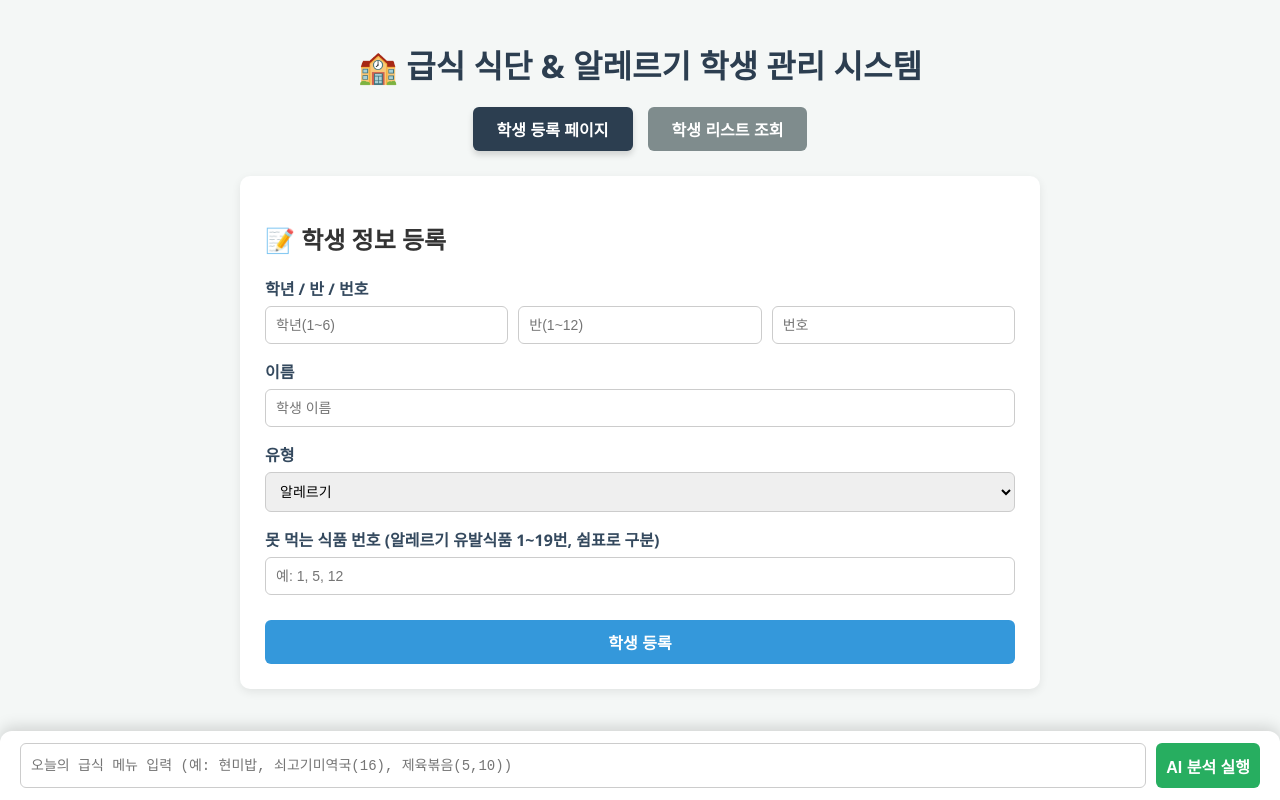
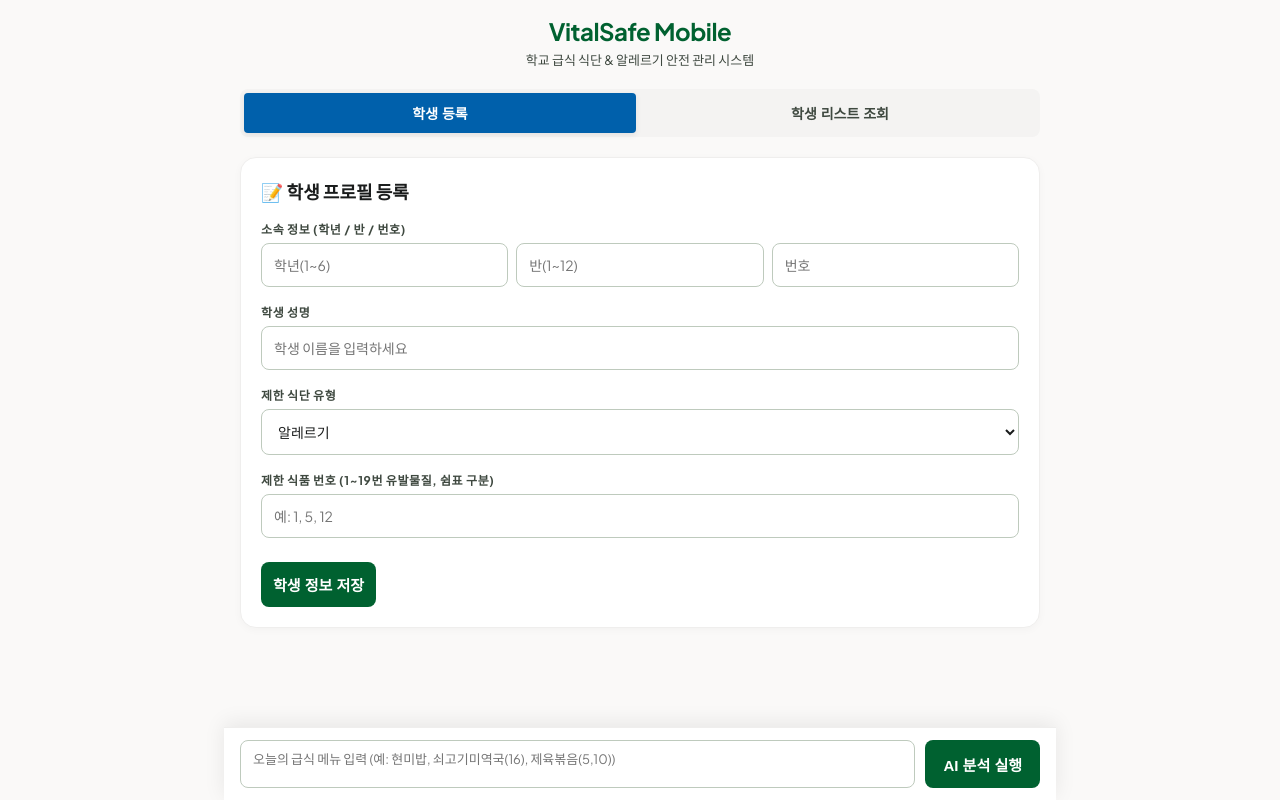
Before and after one commit to wonychoi1118-wq/S.F-, a website: page index.html in a window 1280 px wide. Drawn offline with Linux system fonts and the light colour scheme.

Commit message:
Update index.html

```diff
--- a/index.html
+++ b/index.html
@@ -3,103 +3,326 @@
 <head>
   <meta charset="UTF-8">
   <meta name="viewport" content="width=device-width, initial-scale=1.0">
-  <title>급식 알레르기 학생 관리 앱</title>
+  <title>VitalSafe - 급식 알레르기 학생 관리 앱</title>
+  <link rel="preconnect" href="https://fonts.googleapis.com">
+  <link rel="preconnect" href="https://fonts.gstatic.com" crossorigin>
+  <link href="https://fonts.googleapis.com/css2?family=Plus+Jakarta+Sans:wght@400;500;600;700&display=swap" rel="stylesheet">
+
   <style>
+    :root {
+      --surface: #faf9f8;
+      --surface-container-low: #f4f3f2;
+      --surface-container: #efeeed;
+      --on-surface: #1a1c1c;
+      --on-surface-variant: #3f4940;
+      --outline: #6f7a6f;
+      --outline-variant: #becabd;
+
+      --primary: #006130;
+      --on-primary: #ffffff;
+      --primary-container: #107c41;
+
+      --secondary: #0060ab;
+      --on-secondary: #ffffff;
+
+      --tertiary: #c83600;
+      --tertiary-container: #ffeae4;
+      --on-tertiary-container: #3b0900;
+
+      --error: #ba1a1a;
+      --error-container: #ffdad6;
+      --on-error-container: #410002;
+
+      --radius-sm: 4px;
+      --radius-md: 8px;
+      --radius-lg: 16px;
+      --radius-full: 9999px;
+    }
+
     * { box-sizing: border-box; }
+
     body {
-      font-family: 'Segoe UI', Tahoma, Geneva, Verdana, sans-serif;
+      font-family: 'Plus Jakarta Sans', -apple-system, BlinkMacSystemFont, 'Segoe UI', Roboto, sans-serif;
       margin: 0;
-      padding: 20px;
-      padding-bottom: 90px; /* 하단 플로팅 바 여백 */
-      background-color: #f4f7f6;
-      color: #333;
+      padding: 16px;
+      padding-bottom: 110px; /* 플로팅 바 공간 확보 */
+      background-color: var(--surface);
+      color: var(--on-surface);
+      -webkit-font-smoothing: antialiased;
     }
-    h1 { color: #2c3e50; text-align: center; margin-bottom: 20px; }
 
-    /* 네비게이션 버튼 */
-    .nav-container { display: flex; justify-content: center; gap: 15px; margin-bottom: 25px; }
-    .nav-btn { width: auto; padding: 10px 24px; font-size: 16px; font-weight: bold; background-color: #7f8c8d; color: white; border: none; border-radius: 6px; cursor: pointer; transition: 0.2s; }
-    .nav-btn.active { background-color: #2c3e50; box-shadow: 0 4px 6px rgba(0,0,0,0.15); }
-    .nav-btn:hover { opacity: 0.9; }
+    .app-header {
+      text-align: center;
+      margin-bottom: 20px;
+    }
+    .app-title {
+      font-size: 24px;
+      font-weight: 700;
+      color: var(--primary);
+      margin: 0 0 4px 0;
+      letter-spacing: -0.02em;
+    }
+    .app-subtitle {
+      font-size: 13px;
+      color: var(--on-surface-variant);
+      margin: 0;
+    }
+
+    /* 탭 네비게이션 */
+    .nav-container {
+      display: flex;
+      justify-content: center;
+      gap: 8px;
+      margin-bottom: 20px;
+      background: var(--surface-container-low);
+      padding: 4px;
+      border-radius: var(--radius-md);
+      max-width: 800px;
+      margin-left: auto;
+      margin-right: auto;
+    }
+    .nav-btn {
+      flex: 1;
+      padding: 10px 16px;
+      font-size: 14px;
+      font-weight: 600;
+      background-color: transparent;
+      color: var(--on-surface-variant);
+      border: none;
+      border-radius: var(--radius-sm);
+      cursor: pointer;
+      transition: all 0.2s ease;
+    }
+    .nav-btn.active {
+      background-color: var(--secondary);
+      color: var(--on-secondary);
+      box-shadow: 0 2px 6px rgba(0,0,0,0.08);
+    }
 
     /* 페이지 세션 */
     .page { display: none; max-width: 800px; margin: 0 auto; }
     .page.active { display: block; }
 
-    .card { background: white; padding: 25px; border-radius: 10px; box-shadow: 0 3px 10px rgba(0,0,0,0.08); margin-bottom: 20px; }
-    form div { margin-bottom: 15px; }
-    label { display: block; margin-bottom: 6px; font-weight: bold; color: #34495e; }
-    input, select, button, textarea { width: 100%; padding: 10px; border: 1px solid #ccc; border-radius: 6px; font-size: 14px; }
-    button.submit-btn { background-color: #3498db; color: white; border: none; font-weight: bold; cursor: pointer; font-size: 16px; margin-top: 10px; }
-    button.submit-btn:hover { background-color: #2980b9; }
+    /* 모던 카드 UI */
+    .card {
+      background: #ffffff;
+      padding: 20px;
+      border-radius: var(--radius-lg);
+      border: 1px solid var(--surface-container);
+      box-shadow: 0 2px 8px rgba(0,0,0,0.03);
+      margin-bottom: 16px;
+    }
+    .card h2 {
+      font-size: 18px;
+      font-weight: 600;
+      color: var(--on-surface);
+      margin-top: 0;
+      margin-bottom: 16px;
+      display: flex;
+      align-items: center;
+      gap: 8px;
+    }
 
-    /* 스크롤형 학생 리스트 */
-    .filter-container { display: flex; gap: 10px; margin-bottom: 15px; align-items: center; flex-wrap: wrap; }
-    .filter-container select { width: 120px; }
+    /* 폼 요소를 위한 스타일 */
+    form div { margin-bottom: 16px; }
+    label {
+      display: block;
+      margin-bottom: 6px;
+      font-size: 12px;
+      font-weight: 700;
+      color: var(--on-surface-variant);
+      letter-spacing: 0.05em;
+      text-transform: uppercase;
+    }
+    input, select, textarea {
+      width: 100%;
+      padding: 12px;
+      border: 1px solid var(--outline-variant);
+      border-radius: var(--radius-md);
+      font-size: 14px;
+      font-family: inherit;
+      background-color: #ffffff;
+      color: var(--on-surface);
+      transition: border-color 0.2s;
+    }
+    input:focus, select:focus, textarea:focus {
+      outline: none;
+      border-color: var(--primary);
+    }
 
-    .scroll-list { max-height: 450px; overflow-y: auto; border: 1px solid #ddd; border-radius: 8px; padding: 12px; background: #fafafa; }
-    .student-card { border: 1px solid #e0e0e0; padding: 12px; margin-bottom: 10px; border-radius: 6px; background: #fff; transition: all 0.3s ease; }
+    button.submit-btn {
+      background-color: var(--primary);
+      color: var(--on-primary);
+      border: none;
+      border-radius: var(--radius-md);
+      font-weight: 600;
+      cursor: pointer;
+      font-size: 15px;
+      padding: 12px;
+      margin-top: 8px;
+      transition: opacity 0.2s;
+    }
+    button.submit-btn:hover { opacity: 0.9; }
 
-    /* 빨간색 강조 표시 */
-    .student-card.highlight-red { background-color: #ffe6e6 !important; border: 2px solid #e74c3c !important; color: #c0392b !important; font-weight: bold; }
-    .warning-tag { color: #e74c3c; font-weight: bold; margin-top: 5px; display: inline-block; }
+    /* 필터 제어 영역 */
+    .filter-container {
+      display: flex;
+      gap: 8px;
+      margin-bottom: 16px;
+      align-items: center;
+      flex-wrap: wrap;
+    }
+    .filter-container select {
+      width: auto;
+      flex: 1;
+      min-width: 100px;
+    }
 
-    /* 하단 고정 플로팅 바 */
+    .scroll-list {
+      max-height: 480px;
+      overflow-y: auto;
+      border-radius: var(--radius-md);
+      padding: 4px;
+    }
+
+    /* 학생 카드 */
+    .student-card {
+      border: 1px solid var(--surface-container-high);
+      padding: 14px 16px;
+      margin-bottom: 10px;
+      border-radius: var(--radius-md);
+      background: #ffffff;
+      transition: all 0.2s ease;
+      display: flex;
+      flex-direction: column;
+      gap: 6px;
+    }
+    .student-header {
+      display: flex;
+      justify-content: space-between;
+      align-items: center;
+    }
+    .student-name {
+      font-size: 16px;
+      font-weight: 700;
+      color: var(--on-surface);
+    }
+    .type-chip {
+      font-size: 11px;
+      font-weight: 700;
+      padding: 2px 8px;
+      border-radius: var(--radius-full);
+      background-color: var(--surface-container);
+      color: var(--on-surface-variant);
+    }
+    .restricted-info {
+      font-size: 13px;
+      color: var(--on-surface-variant);
+    }
+
+    /* VitalSafe 알레르기 주의 강조 카드 (Red/Orange Alert) */
+    .student-card.highlight-red {
+      background-color: var(--tertiary-container) !important;
+      border: 2px solid var(--tertiary) !important;
+      color: var(--on-tertiary-container) !important;
+    }
+    .student-card.highlight-red .student-name {
+      color: var(--tertiary);
+    }
+    .warning-tag {
+      color: var(--tertiary);
+      font-weight: 700;
+      font-size: 13px;
+      display: inline-flex;
+      align-items: center;
+      gap: 4px;
+      margin-top: 4px;
+    }
+
+    /* 하단 고정 플로팅 바 (VitalSafe AI 메뉴 분석 전용) */
     .floating-bar {
       position: fixed;
       bottom: 0;
       left: 0;
       right: 0;
-      background: white;
-      padding: 12px 20px;
-      box-shadow: 0 -4px 15px rgba(0, 0, 0, 0.15);
-      border-top-left-radius: 12px;
-      border-top-right-radius: 12px;
+      background: #ffffff;
+      padding: 12px 16px;
+      box-shadow: 0 -4px 20px rgba(0, 0, 0, 0.08);
+      border-top: 1px solid var(--surface-container);
       z-index: 1000;
       display: flex;
       gap: 10px;
       align-items: center;
+      max-width: 832px;
+      margin: 0 auto;
     }
     .floating-bar textarea {
       flex: 1;
-      height: 45px;
+      height: 48px;
       resize: none;
+      padding: 8px 12px;
+      font-size: 13px;
     }
     .floating-bar button {
       width: auto;
       white-space: nowrap;
-      height: 45px;
+      height: 48px;
       margin-top: 0;
+      padding: 0 18px;
+      background-color: var(--primary);
+    }
+
+    /* 토글 필터 버튼 */
+    #toggleWarningFilterBtn {
+      width: 100%;
+      background-color: var(--surface-container-high);
+      color: var(--on-surface);
+      padding: 10px 14px;
+      margin: 0;
+      border: 1px solid var(--outline-variant);
+      border-radius: var(--radius-md);
+      cursor: pointer;
+      font-weight: 600;
+      font-size: 13px;
+      transition: all 0.2s;
+    }
+    #toggleWarningFilterBtn.active {
+      background-color: var(--tertiary);
+      color: #ffffff;
+      border-color: var(--tertiary);
     }
   </style>
 </head>
 <body>
 
-  <h1>🏫 급식 식단 & 알레르기 학생 관리 시스템</h1>
+  <div class="app-header">
+    <h1 class="app-title">VitalSafe Mobile</h1>
+    <p class="app-subtitle">학교 급식 식단 & 알레르기 안전 관리 시스템</p>
+  </div>
 
   <div class="nav-container">
-    <button class="nav-btn active" onclick="switchPage('registerPage', this)">학생 등록 페이지</button>
+    <button class="nav-btn active" onclick="switchPage('registerPage', this)">학생 등록</button>
     <button class="nav-btn" onclick="switchPage('listPage', this)">학생 리스트 조회</button>
   </div>
 
   <div id="registerPage" class="page active">
     <div class="card">
-      <h2>📝 학생 정보 등록</h2>
+      <h2>📝 학생 프로필 등록</h2>
       <form id="studentForm">
         <div>
-          <label>학년 / 반 / 번호</label>
-          <div style="display: flex; gap: 10px;">
+          <label>소속 정보 (학년 / 반 / 번호)</label>
+          <div style="display: flex; gap: 8px;">
             <input type="number" id="grade" placeholder="학년(1~6)" required min="1" max="6">
             <input type="number" id="classNum" placeholder="반(1~12)" required min="1" max="12">
             <input type="number" id="studentNum" placeholder="번호" required min="1">
           </div>
         </div>
         <div>
-          <label>이름</label>
-          <input type="text" id="name" placeholder="학생 이름" required>
+          <label>학생 성명</label>
+          <input type="text" id="name" placeholder="학생 이름을 입력하세요" required>
         </div>
         <div>
-          <label>유형</label>
+          <label>제한 식단 유형</label>
           <select id="type">
             <option value="알레르기">알레르기</option>
             <option value="종교">종교</option>
@@ -107,20 +330,19 @@
           </select>
         </div>
         <div>
-          <label>못 먹는 식품 번호 (알레르기 유발식품 1~19번, 쉼표로 구분)</label>
+          <label>제한 식품 번호 (1~19번 유발물질, 쉼표 구분)</label>
           <input type="text" id="restrictedFoods" placeholder="예: 1, 5, 12">
         </div>
-        <button type="submit" class="submit-btn">학생 등록</button>
+        <button type="submit" class="submit-btn">학생 정보 저장</button>
       </form>
     </div>
   </div>
 
   <div id="listPage" class="page">
     <div class="card">
-      <h2>📋 학년 및 반별 학생 리스트</h2>
+      <h2>📋 학생 식단 관리 리스트</h2>
 
       <div class="filter-container">
-        <label style="margin: 0; width: auto;">필터 선택:</label>
         <select id="filterGrade" onchange="renderStudents()">
           <option value="all">전체 학년</option>
           <option value="1">1학년</option>
@@ -146,21 +368,21 @@
           <option value="12">12반</option>
         </select>
 
-        <button id="toggleWarningFilterBtn" onclick="toggleWarningFilter()" style="width: auto; background-color: #e74c3c; color: white; padding: 8px 12px; margin: 0; border: none; border-radius: 4px; cursor: pointer; font-weight: bold;">
+        <button id="toggleWarningFilterBtn" onclick="toggleWarningFilter()">
           ⚠️ 주의 대상만 보기: OFF
         </button>
       </div>
 
       <div id="studentList" class="scroll-list"></div>
 
-      <div id="status" style="margin-top: 12px; font-weight: bold;"></div>
-      <div id="detectedInfo" style="margin-top: 5px;"></div>
+      <div id="status" style="margin-top: 12px; font-size: 13px; font-weight: 600;"></div>
+      <div id="detectedInfo" style="margin-top: 4px; font-size: 13px;"></div>
     </div>
   </div>
 
   <div class="floating-bar">
     <textarea id="menuTextInput" placeholder="오늘의 급식 메뉴 입력 (예: 현미밥, 쇠고기미역국(16), 제육볶음(5,10))"></textarea>
-    <button onclick="analyzeText()" class="submit-btn" style="background-color: #27ae60;">AI 분석 실행</button>
+    <button onclick="analyzeText()" class="submit-btn">AI 분석 실행</button>
   </div>
 
   <script>
@@ -197,7 +419,7 @@
 
       students.push({ grade, classNum, studentNum, name, type, restrictedFoods });
 
-      alert('학생이 등록되었습니다.');
+      alert('학생 프로필이 등록되었습니다.');
       document.getElementById('studentForm').reset();
     });
 
@@ -208,10 +430,10 @@
 
       if (showOnlyWarning) {
         btn.innerText = '⚠️ 주의 대상만 보기: ON';
-        btn.style.backgroundColor = '#c0392b';
+        btn.classList.add('active');
       } else {
         btn.innerText = '⚠️ 주의 대상만 보기: OFF';
-        btn.style.backgroundColor = '#e74c3c';
+        btn.classList.remove('active');
       }
 
       renderStudents();
@@ -239,7 +461,7 @@
       });
 
       if (filtered.length === 0) {
-        listDiv.innerHTML = '<p style="text-align:center; color:#888;">등록된 학생이 없거나 조건에 일치하는 학생이 없습니다.</p>';
+        listDiv.innerHTML = '<p style="text-align:center; color:#6f7a6f; padding: 20px 0;">등록된 학생이 없거나 일치하는 정보가 없습니다.</p>';
         return;
       }
 
@@ -250,11 +472,14 @@
         card.className = `student-card ${hasConflict ? 'highlight-red' : ''}`;
 
         card.innerHTML = `
-          <strong>[${s.grade}학년 ${s.classNum}반 ${s.studentNum}번] ${s.name}</strong>
-          <span>(${s.type})</span>
-          <br>
-          <small style="color: #666;">제한 식품 번호: ${s.restrictedFoods.length > 0 ? s.restrictedFoods.join(', ') : '없음'}</small>
-          ${hasConflict ? '<br><span class="warning-tag">⚠️ 오늘 급식 주의 대상 학생!</span>' : ''}
+          <div class="student-header">
+            <span class="student-name">[${s.grade}-${s.classNum}반 ${s.studentNum}번] ${s.name}</span>
+            <span class="type-chip">${s.type}</span>
+          </div>
+          <div class="restricted-info">
+            제한 식품 번호: ${s.restrictedFoods.length > 0 ? s.restrictedFoods.join(', ') : '없음'}
+          </div>
+          ${hasConflict ? '<div class="warning-tag">🚨오늘 급식 섭취 주의 대상 학생</div>' : ''}
         `;
         listDiv.appendChild(card);
       });
@@ -271,7 +496,7 @@
         return;
       }
 
-      statusDiv.style.color = '#333';
+      statusDiv.style.color = 'var(--on-surface-variant)';
       statusDiv.innerText = 'AI 분석 중... 잠시만 기다려 주세요.';
 
       try {
@@ -285,19 +510,19 @@
 
         if (response.ok) {
           activeFoodNumbers = data.numbers || [];
-          statusDiv.style.color = '#27ae60';
-          statusDiv.innerText = '분석 완료!';
-          detectedDiv.innerHTML = `<strong>오늘 급식 추출 알레르기 번호:</strong> [${activeFoodNumbers.join(', ')}]`;
+          statusDiv.style.color = 'var(--primary)';
+          statusDiv.innerText = 'AI 분석 완료!';
+          detectedDiv.innerHTML = `<strong>오늘 급식 추출 번호:</strong> [${activeFoodNumbers.join(', ')}]`;
 
-          // 리스트 갱신 (빨간색 강조 적용)
+          // 리스트 갱신 (주의 대상 강조 적용)
           renderStudents();
         } else {
-          statusDiv.style.color = '#e74c3c';
+          statusDiv.style.color = 'var(--error)';
           statusDiv.innerText = '오류 발생: ' + (data.error || '알 수 없는 오류');
         }
       } catch (err) {
         console.error(err);
-        statusDiv.style.color = '#e74c3c';
+        statusDiv.style.color = 'var(--error)';
         statusDiv.innerText = '분석 중 에러가 발생했습니다.';
       }
     }
```
